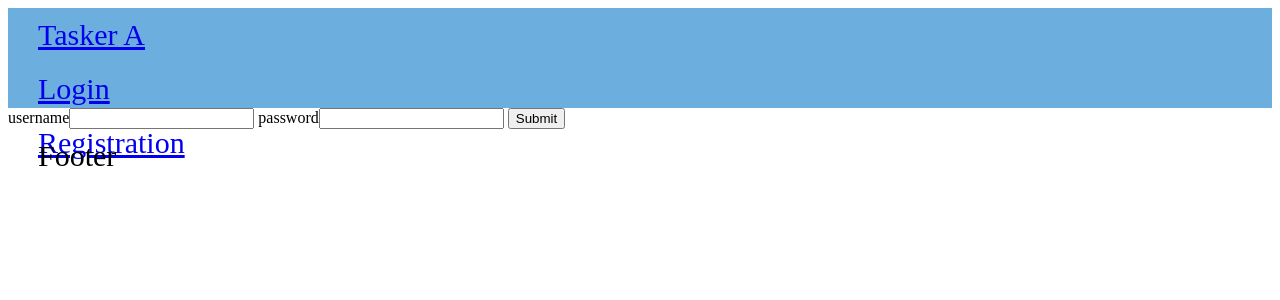
After one commit to amaich/tasker_A, a Django app: page /account/registration/ in a window 1280 px wide. The commit adds this page. Shown: the top 300 px of the page. Run offline with Django 4.2, Linux system fonts and the light colour scheme.

Commit message:
registration added

```diff
--- a/task_app/templates/task_app/base.html
+++ b/task_app/templates/task_app/base.html
@@ -16,6 +16,7 @@
                 <p style="font-size: 30px; margin: 0; padding: 10px 1em;"><a href="{% url 'task_auth:logout' %}">Logout</a></p>
             {% else %}
                 <p style="font-size: 30px; margin: 0; padding: 10px 1em;"><a href="{% url 'task_auth:login' %}">Login</a></p>
+                <p style="font-size: 30px; margin: 0; padding: 10px 1em;"><a href="{% url 'task_auth:registration' %}">Registration</a></p>
             {% endif %}
 
         </header>
--- /dev/null
+++ b/task_auth/templates/task_auth/user_registration.html
@@ -0,0 +1,9 @@
+{% extends "task_app/base.html" %}
+{% block content %}
+<form method="post" action="/account/registration/">
+    {% csrf_token %}
+    <label>username</label><input type="text" name="username">
+    <label>password</label><input type="password" name="password">
+    <input type="submit">
+</form>
+{% endblock %}
--- a/task_auth/urls.py
+++ b/task_auth/urls.py
@@ -6,7 +6,9 @@ app_name = 'task_auth'
 urlpatterns = [
     path('login/', UserLogin.as_view(), name='login'),
     path('logout/', user_logout, name='logout'),
-    path('check/', is_auth_check, name='auth_check')
+    path('registration/', UserRegistration.as_view(), name='registration'),
+    path('check/', is_auth_check, name='auth_check'),
+
 
 
 ]
--- a/task_auth/views.py
+++ b/task_auth/views.py
@@ -1,6 +1,7 @@
 from django.shortcuts import render, get_object_or_404
 from django.views import View
 from django.contrib.auth import authenticate, login, logout
+from django.contrib.auth.models import User
 from django.http import HttpResponseRedirect, HttpResponse
 from django.urls import reverse
 
@@ -25,5 +26,19 @@ def user_logout(request):
     return HttpResponseRedirect(reverse('task_app:task_list', kwargs={}))
 
 
+class UserRegistration(View):
+    def get(self, request):
+        return render(request, 'task_auth/user_registration.html', {})
+
+    def post(self, request):
+        user = User.objects.create_user(username = request.POST["username"],
+                                        password = request.POST["password"])
+        user.save()
+        if user is not None:
+            return HttpResponseRedirect(reverse('task_auth:login'), kwargs={})
+        else:
+            return HttpResponse('nea')
+
+
 def is_auth_check(request):
     return HttpResponse('You are logged in: ' + str(request.user.is_authenticated))
```
Also changed, not shown: task_auth/templates/task_auth/base.html (+7 -5 lines), db.sqlite3.
